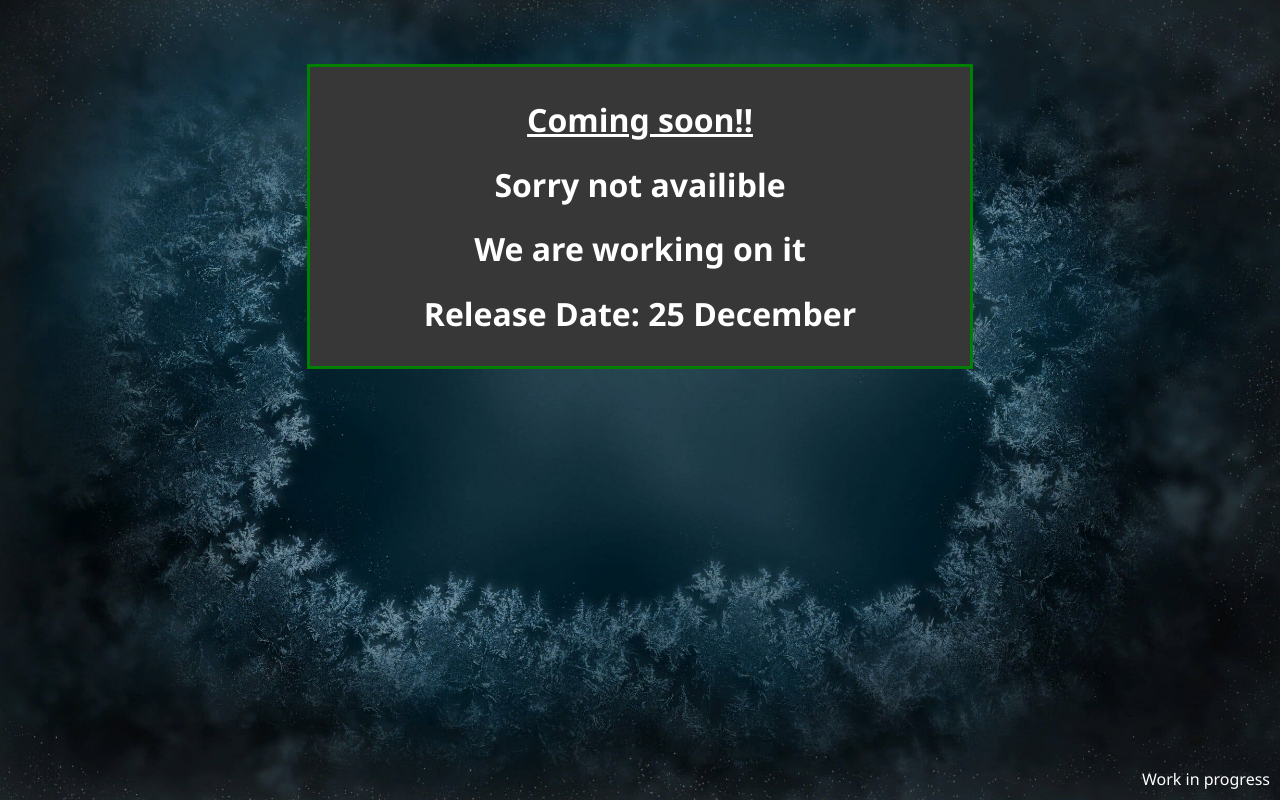
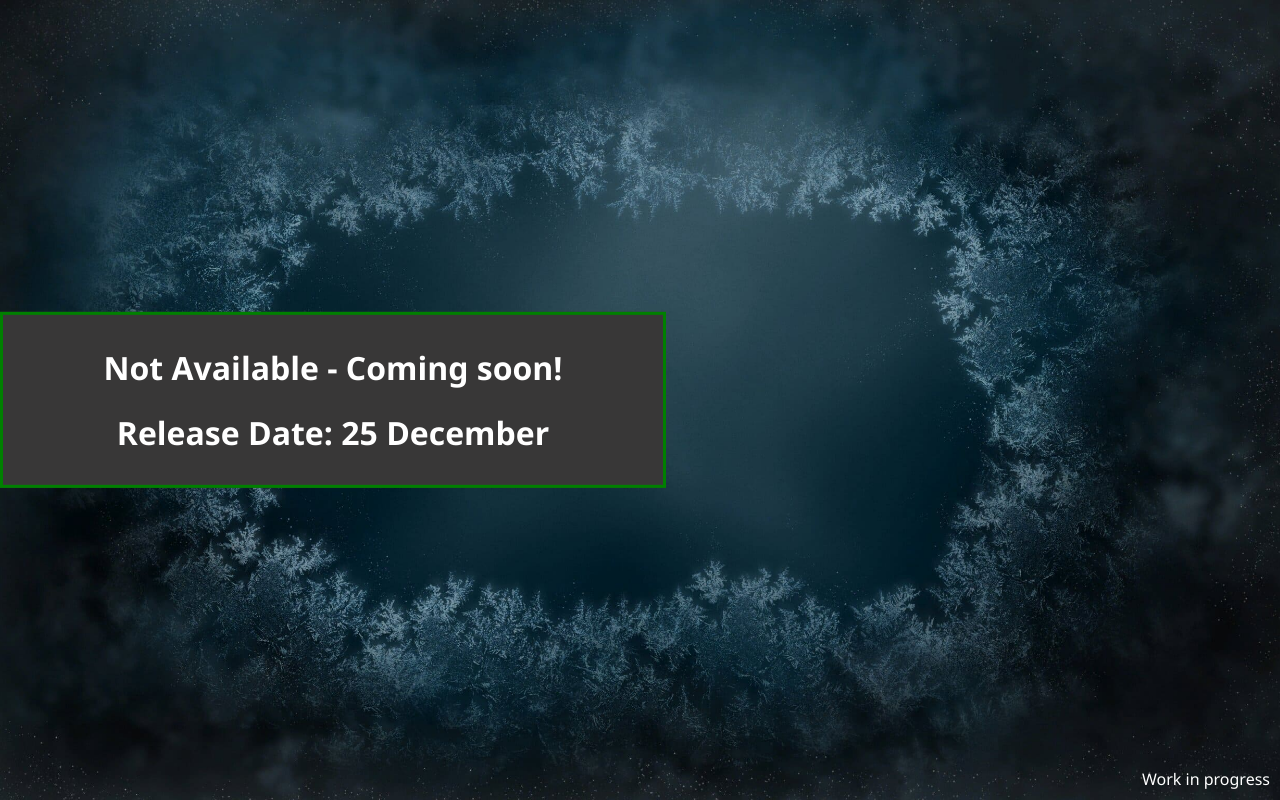
Before and after one commit to moddedR6Team/coming-soon-page, a plain HTML site: page index.html in a window 1280 px wide. Drawn offline with Linux system fonts and the light colour scheme.

Commit message:
Update index.html

```diff
--- a/index.html
+++ b/index.html
@@ -1,4 +1,13 @@
 <html lang="en">
+<style>
+.vertical-center {
+  margin: 0;
+  position: absolute;
+  top: 50%;
+  -ms-transform: translateY(-50%);
+  transform: translateY(-50%);
+}
+</style>
 <head>
     <meta charset="UTF-8">
     <meta http-equiv="X-UA-Compatible" content="IE=edge">
@@ -33,10 +42,8 @@
 
         </nav>
     </header>
-    <div class="center white" style="margin-top: 5%;">
-        <h1 class="center-text" id="underline">Coming soon!!</h1>
-        <h1 class="center-text">Sorry not availible</h1>
-        <h1 class="center-text">We are working on it</h1>
+    <div class="center white vertical-center">
+        <h1 class="center-text">Not Available - Coming soon!</h1>
         <h1 class="center-text">Release Date: 25 December</h1>
        <!--  <div id="countdown" class="center-text">
             <h1>Countdown until Release Day.</h1>
```
